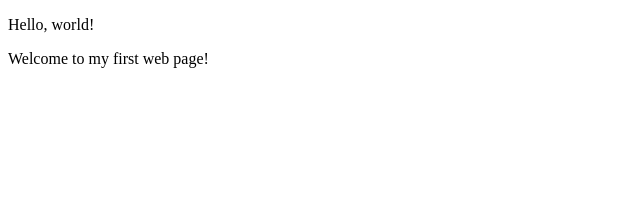
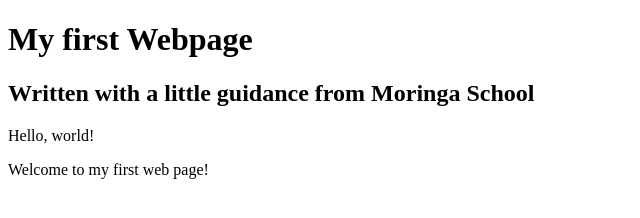
Before and after one commit to cnafoyo/My-favorite-things, a plain HTML site: page my-first-webpage.html in a window 1280 px wide. Shown: the whole page, without its empty margins (0-640 px from the left). Drawn offline with Linux system fonts and the light colour scheme.

Commit message:
add header block elemets

```diff
--- a/my-first-webpage.html
+++ b/my-first-webpage.html
@@ -4,6 +4,8 @@
     <title>My first webpage!</title>
   </head>
   <body>
+    <h1> My first Webpage<h1>
+    <h2> Written with a little guidance from Moringa School</h2>
     <p>Hello, world!</p>
     <p>Welcome to my first web page!</p>
   </body>
```
